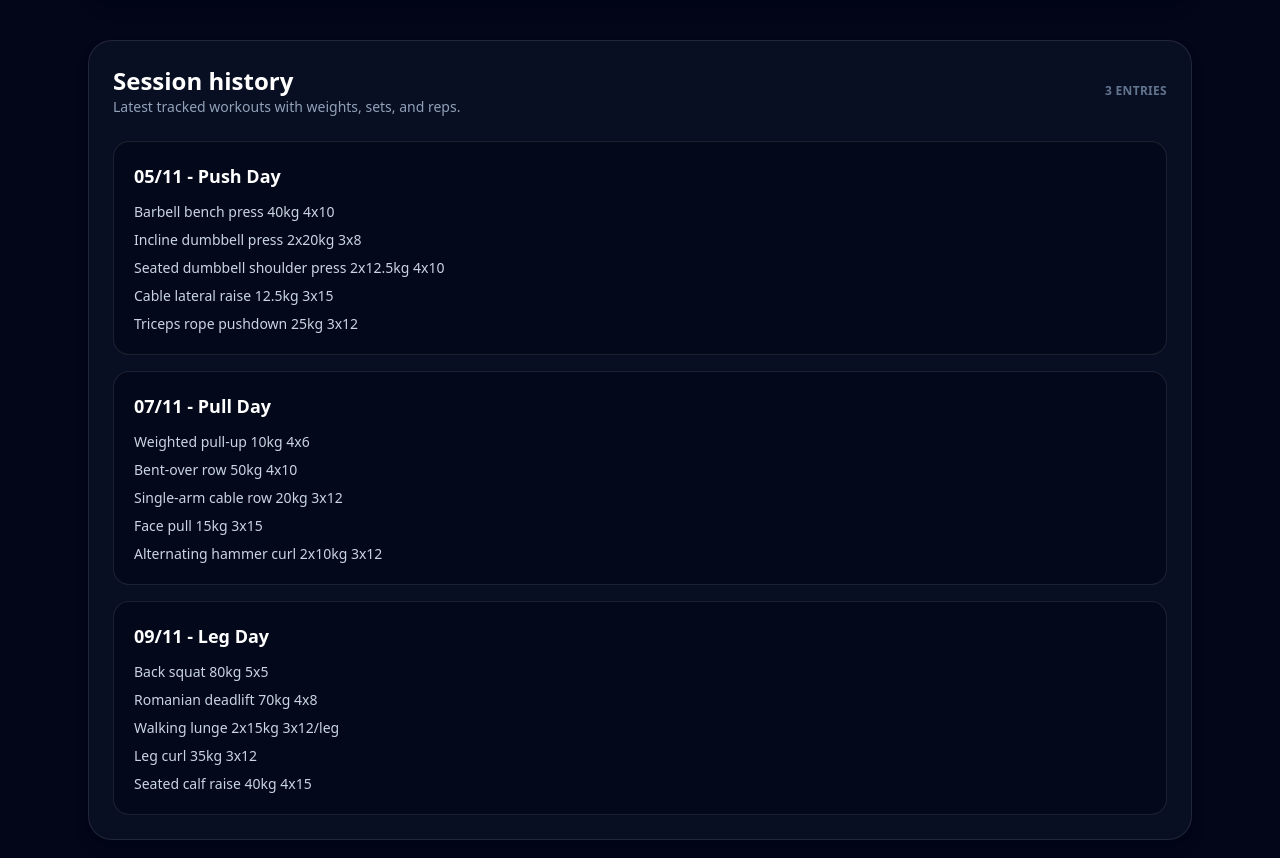
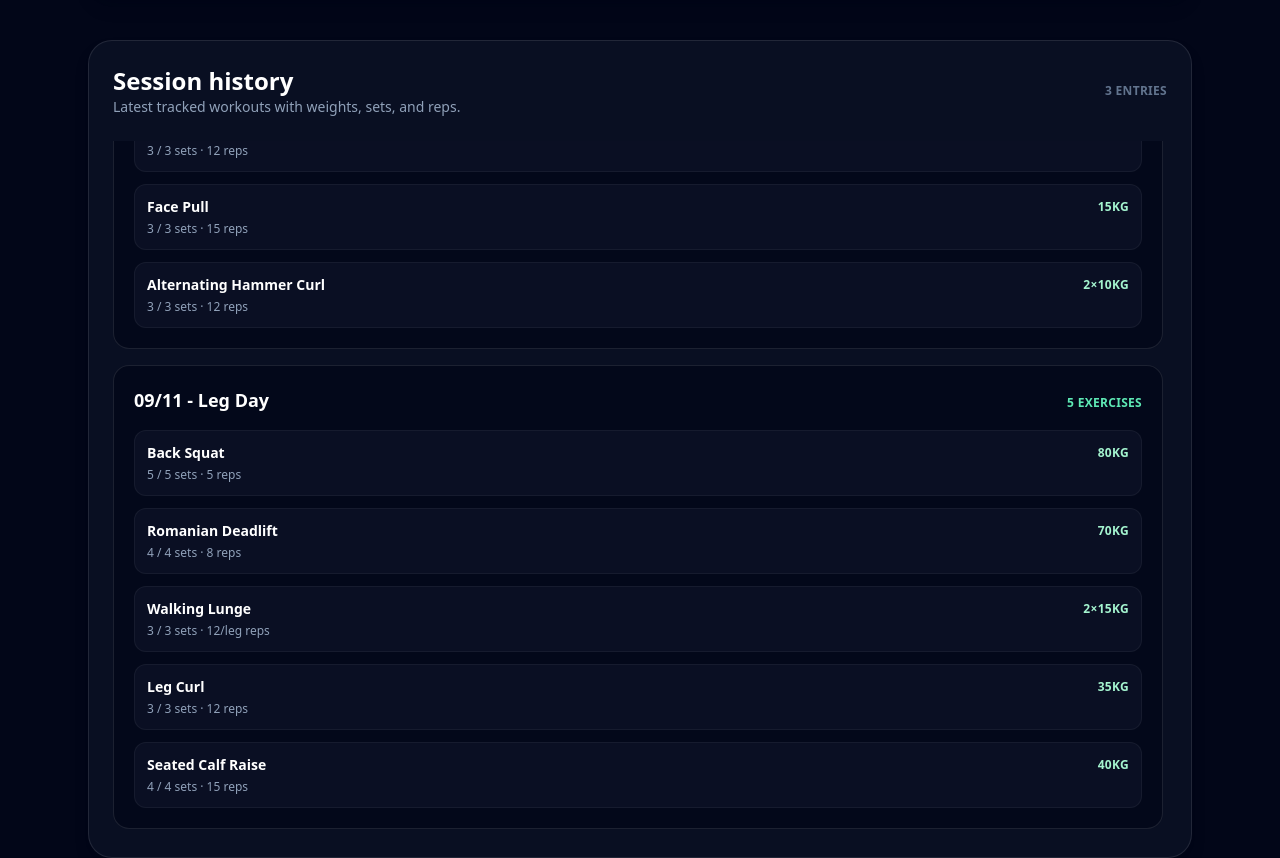
Before and after one commit to triek/privion, a Vue app: page /workout in a window 1280 px wide. Shown: the part 286-1144 px from the top of the page. Built offline with nearby package versions, Linux system fonts and the light colour scheme.

Commit message:
structured workout history record for better visual and logic

```diff
--- a/src/data/workoutHistory.ts
+++ b/src/data/workoutHistory.ts
@@ -1,9 +1,17 @@
 import type { Plan } from './workoutPlans'
+
+export type HistoryExercise = {
+  name: string
+  weight: string
+  setsCompleted: number
+  setsPlanned: number
+  reps: string
+}
 
 export type SessionRecord = {
   session: string
   planId: Plan['id']
-  exercises: string[]
+  exercises: HistoryExercise[]
 }
 
 export const workoutHistory: SessionRecord[] = [
@@ -11,33 +19,123 @@ export const workoutHistory: SessionRecord[] = [
     session: '05/11 - Push Day',
     planId: 'push',
     exercises: [
-      'Barbell bench press 40kg 4x10',
-      'Incline dumbbell press 2x20kg 3x8',
-      'Seated dumbbell shoulder press 2x12.5kg 4x10',
-      'Cable lateral raise 12.5kg 3x15',
-      'Triceps rope pushdown 25kg 3x12'
+      {
+        name: 'Barbell Bench Press',
+        weight: '40kg',
+        setsCompleted: 4,
+        setsPlanned: 4,
+        reps: '10',
+      },
+      {
+        name: 'Incline Dumbbell Press',
+        weight: '2×20kg',
+        setsCompleted: 3,
+        setsPlanned: 3,
+        reps: '8',
+      },
+      {
+        name: 'Seated Dumbbell Shoulder Press',
+        weight: '2×12.5kg',
+        setsCompleted: 4,
+        setsPlanned: 4,
+        reps: '10',
+      },
+      {
+        name: 'Cable Lateral Raise',
+        weight: '12.5kg',
+        setsCompleted: 3,
+        setsPlanned: 3,
+        reps: '15',
+      },
+      {
+        name: 'Triceps Rope Pushdown',
+        weight: '25kg',
+        setsCompleted: 3,
+        setsPlanned: 3,
+        reps: '12',
+      },
     ],
   },
   {
     session: '07/11 - Pull Day',
     planId: 'pull',
     exercises: [
-      'Weighted pull-up 10kg 4x6',
-      'Bent-over row 50kg 4x10',
-      'Single-arm cable row 20kg 3x12',
-      'Face pull 15kg 3x15',
-      'Alternating hammer curl 2x10kg 3x12'
+      {
+        name: 'Weighted Pull-up',
+        weight: '10kg',
+        setsCompleted: 4,
+        setsPlanned: 4,
+        reps: '6',
+      },
+      {
+        name: 'Bent-over Row',
+        weight: '50kg',
+        setsCompleted: 4,
+        setsPlanned: 4,
+        reps: '10',
+      },
+      {
+        name: 'Single-arm Cable Row',
+        weight: '20kg',
+        setsCompleted: 3,
+        setsPlanned: 3,
+        reps: '12',
+      },
+      {
+        name: 'Face Pull',
+        weight: '15kg',
+        setsCompleted: 3,
+        setsPlanned: 3,
+        reps: '15',
+      },
+      {
+        name: 'Alternating Hammer Curl',
+        weight: '2×10kg',
+        setsCompleted: 3,
+        setsPlanned: 3,
+        reps: '12',
+      },
     ],
   },
   {
     session: '09/11 - Leg Day',
     planId: 'legs',
     exercises: [
-      'Back squat 80kg 5x5',
-      'Romanian deadlift 70kg 4x8',
-      'Walking lunge 2x15kg 3x12/leg',
-      'Leg curl 35kg 3x12',
-      'Seated calf raise 40kg 4x15'
+      {
+        name: 'Back Squat',
+        weight: '80kg',
+        setsCompleted: 5,
+        setsPlanned: 5,
+        reps: '5',
+      },
+      {
+        name: 'Romanian Deadlift',
+        weight: '70kg',
+        setsCompleted: 4,
+        setsPlanned: 4,
+        reps: '8',
+      },
+      {
+        name: 'Walking Lunge',
+        weight: '2×15kg',
+        setsCompleted: 3,
+        setsPlanned: 3,
+        reps: '12/leg',
+      },
+      {
+        name: 'Leg Curl',
+        weight: '35kg',
+        setsCompleted: 3,
+        setsPlanned: 3,
+        reps: '12',
+      },
+      {
+        name: 'Seated Calf Raise',
+        weight: '40kg',
+        setsCompleted: 4,
+        setsPlanned: 4,
+        reps: '15',
+      },
     ],
   },
 ]
--- a/src/views/WorkoutView.vue
+++ b/src/views/WorkoutView.vue
@@ -20,16 +20,36 @@
         <span class="text-xs font-semibold uppercase tracking-wide text-slate-500">{{ historySessions.length }} entries</span>
       </div>
 
-      <ul class="space-y-4">
+      <div
+        ref="historyContainerRef"
+        class="history-scroll overflow-y-auto pr-1"
+      >
+        <ul class="space-y-4 pb-1">
           <li v-for="record in historySessions" :key="record.session">
-          <article class="space-y-3 rounded-2xl border border-white/10 bg-slate-950/70 p-5">
+            <article class="space-y-4 rounded-2xl border border-white/10 bg-slate-950/70 p-5">
+              <div class="flex items-baseline justify-between gap-3">
                 <h3 class="text-lg font-semibold text-white">{{ record.session }}</h3>
-            <ul class="space-y-2 text-sm text-slate-300">
-              <li v-for="exercise in record.exercises" :key="`${record.session}-${exercise}`">{{ exercise }}</li>
+                <span class="text-xs font-semibold uppercase tracking-wide text-emerald-300">{{ record.exercises.length }} exercises</span>
+              </div>
+              <ul class="space-y-3 text-sm text-slate-200">
+                <li
+                  v-for="(exercise, exerciseIndex) in record.exercises"
+                  :key="`${record.session}-${exercise.name}-${exerciseIndex}`"
+                  class="space-y-1 rounded-xl border border-white/5 bg-slate-900/60 p-3"
+                >
+                  <div class="flex flex-col gap-1 sm:flex-row sm:items-center sm:justify-between">
+                    <span class="font-semibold text-white">{{ exercise.name }}</span>
+                    <span class="text-xs font-semibold uppercase tracking-wide text-emerald-200">{{ exercise.weight }}</span>
+                  </div>
+                  <p class="text-xs text-slate-400">
+                    {{ exercise.setsCompleted }} / {{ exercise.setsPlanned }} sets · {{ exercise.reps }} reps
+                  </p>
+                </li>
               </ul>
             </article>
           </li>
         </ul>
+      </div>
     </section>
 
     <section
@@ -62,6 +82,19 @@
             <p v-if="exercise.notes" class="text-xs text-slate-400">{{ exercise.notes }}</p>
           </div>
 
+          <div class="flex flex-col gap-4 sm:flex-row sm:items-end sm:justify-between">
+            <div class="flex w-full max-w-xs flex-col gap-1">
+              <label :for="`weight-${index}`" class="text-xs font-semibold uppercase tracking-wide text-slate-400">Weight used</label>
+              <input
+                :id="`weight-${index}`"
+                v-model="exercise.weight"
+                class="w-full rounded-xl border border-white/10 bg-slate-900/70 px-3 py-2 text-sm text-white placeholder:text-slate-500 focus:border-emerald-400 focus:outline-none focus-visible:ring-2 focus-visible:ring-emerald-400/50"
+                placeholder="e.g. 40kg"
+                type="text"
+                inputmode="text"
+              />
+            </div>
+
             <div class="flex flex-wrap gap-2">
               <button
                 v-for="(checked, setIndex) in exercise.completion"
@@ -77,6 +110,7 @@
               >
                 {{ setIndex + 1 }}
               </button>
+            </div>
           </div>
         </article>
       </div>
@@ -158,6 +192,7 @@ import { workoutHistory } from '@/data/workoutHistory'
 
 type SessionExercise = Exercise & {
   completion: boolean[]
+  weight: string
 }
 
 const hasPlanner = true
@@ -173,6 +208,7 @@ const sessionActive = ref(false)
 const activePlan = ref<Plan | null>(null)
 const sessionExercises = ref<SessionExercise[]>([])
 const historySessions = ref<SessionRecord[]>([...workoutHistory])
+const historyContainerRef = ref<HTMLElement | null>(null)
 const pageEndRef = ref<HTMLElement | null>(null)
 
 const rotationOrder: Plan['id'][] = ['push', 'pull', 'legs']
@@ -182,7 +218,8 @@ const recommendedPlan = computed<Plan | null>(() => {
     return null
   }
 
-  const lastPlanId = historySessions.value[0]?.planId
+  const lastRecordIndex = historySessions.value.length - 1
+  const lastPlanId = lastRecordIndex >= 0 ? historySessions.value[lastRecordIndex]?.planId : undefined
     if (!lastPlanId) {
     return weeklyPlan[0] ?? null
   }
@@ -202,16 +239,27 @@ const recommendedPlanLabel = computed(() => {
 })
 
 onMounted(() => {
+  scrollHistoryToBottom()
   nextTick(() => {
     pageEndRef.value?.scrollIntoView({ behavior: 'smooth', block: 'end' })
   })
 })
+
+function scrollHistoryToBottom() {
+  nextTick(() => {
+    const container = historyContainerRef.value
+    if (container) {
+      container.scrollTop = container.scrollHeight
+    }
+  })
+}
 
 function startSession(plan: Plan) {
   activePlan.value = plan
   sessionExercises.value = plan.exercises.map((exercise) => ({
     ...exercise,
     completion: Array.from({ length: exercise.sets }, () => false),
+    weight: '',
   }))
   sessionActive.value = true
   showPlanPicker.value = false
@@ -254,7 +302,19 @@ function finishSession() {
   const month = String(now.getMonth() + 1).padStart(2, '0')
   const day = String(now.getDate()).padStart(2, '0')
 
-  const completedExercises = sessionExercises.value.map((exercise) => `${exercise.name} ${exercise.sets} × ${exercise.reps}`)
+  const completedExercises: SessionRecord['exercises'] = sessionExercises.value.map((exercise) => {
+    const completedSets = Math.min(
+      exercise.sets,
+      exercise.completion.filter(Boolean).length,
+    )
+    return {
+      name: exercise.name,
+      weight: exercise.weight.trim() || 'Bodyweight',
+      setsCompleted: completedSets,
+      setsPlanned: exercise.sets,
+      reps: exercise.reps,
+    }
+  })
 
   const newRecord: SessionRecord = {
     session: `${month}/${day} - ${completedPlan.label} Day`,
@@ -262,7 +322,8 @@ function finishSession() {
     exercises: completedExercises,
   }
 
-  historySessions.value = [newRecord, ...historySessions.value]
+  historySessions.value = [...historySessions.value, newRecord]
+  scrollHistoryToBottom()
 
   sessionActive.value = false
   activePlan.value = null
@@ -275,6 +336,16 @@ function closePlanPicker() {
 </script>
 
 <style scoped>
+.history-scroll {
+  max-height: calc(3 * 12.5rem + 2rem);
+}
+
+@media (min-width: 768px) {
+  .history-scroll {
+    max-height: calc(3 * 13.75rem + 2rem);
+  }
+}
+
 .fade-enter-active,
 .fade-leave-active {
   transition: opacity 0.2s ease;
```
Lines whose indentation alone changed are shown as unchanged.
